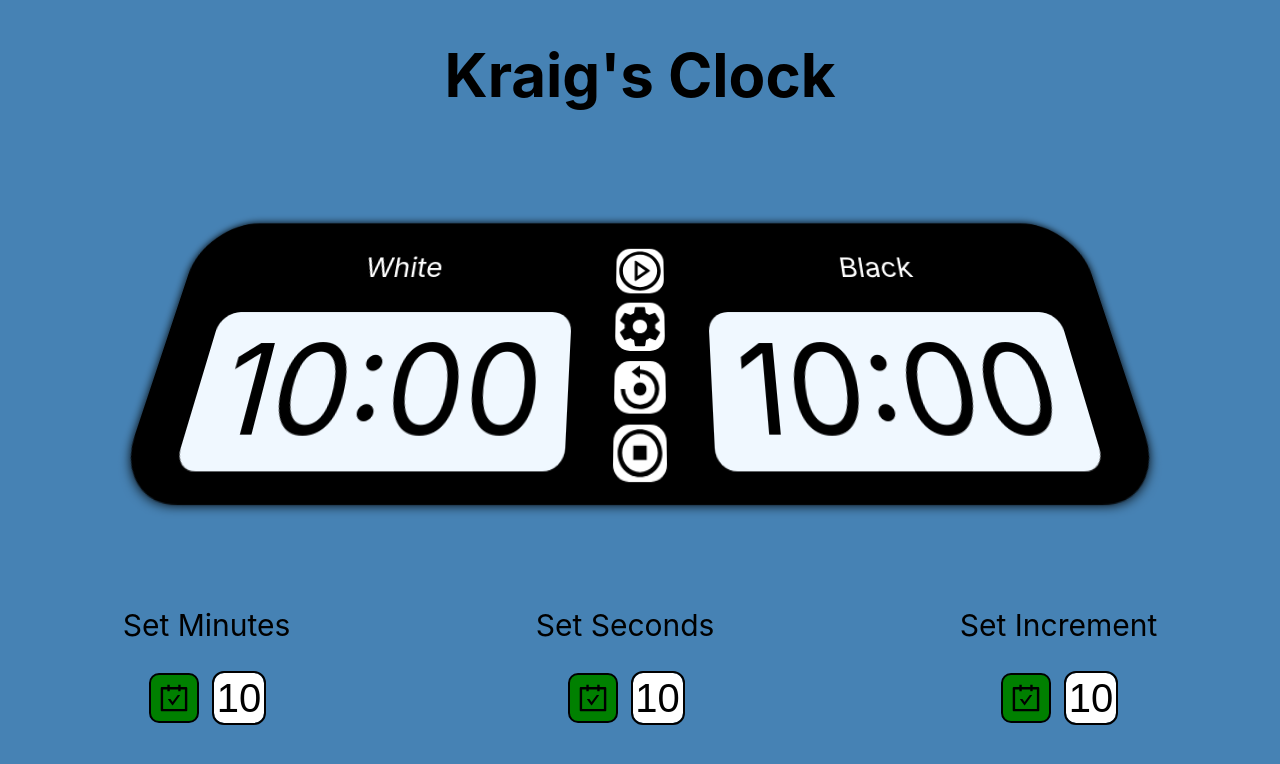
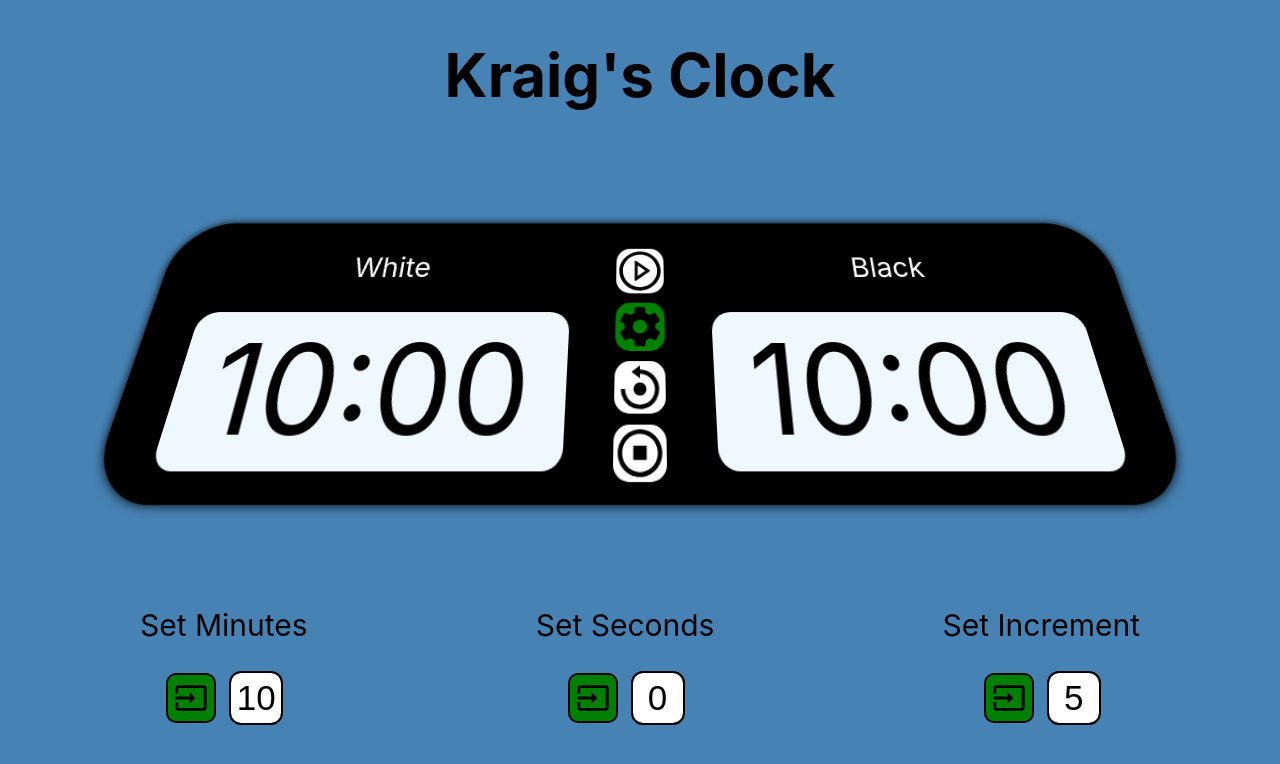
Before and after one commit to kraig-hebert/Chess-Clock, a React (Create React App) app in the folder React/chess-clock/: page / in a window 1280 px wide. Shown: the top 764 px of the page. Built offline with nearby package versions, Linux system fonts and the light colour scheme.

Commit message:
fixed update gameType and tempGameType logic. play pause color change setup.

```diff
--- a/React/chess-clock/src/App.js
+++ b/React/chess-clock/src/App.js
@@ -2,8 +2,12 @@ import './App.css';
 import Header from './components/header/Header';
 import Clock from './components/clock/Clock';
 import Footer from './components/footer/Footer';
+import { useStateContext } from './contexts/ContextProvider';
+import React from 'react';
 
 function App() {
+  const { turn } = useStateContext();
+
   return (
     <div className="App">
       <Header />
--- a/React/chess-clock/src/components/clock/clock.css
+++ b/React/chess-clock/src/components/clock/clock.css
@@ -1,5 +1,6 @@
 .clock {
-  width: 950px;
+  width: 90%;
+  max-width: 1000px;
   height: 275px;
   background: black;
   transform: perspective(25px) rotateX(1deg);
--- a/React/chess-clock/src/components/clock/clockButtons/ClockButtons.jsx
+++ b/React/chess-clock/src/components/clock/clockButtons/ClockButtons.jsx
@@ -1,14 +1,28 @@
 import React from 'react';
 import './clockButtons.css';
 import ClockButton from './clockButton/ClockButton';
-import { AiOutlinePlayCircle } from 'react-icons/ai';
+import { AiOutlinePlayCircle, AiOutlinePauseCircle } from 'react-icons/ai';
 import { BiReset, BiStopCircle } from 'react-icons/bi';
 import { IoMdSettings } from 'react-icons/io';
+import { useStateContext } from '../../../contexts/ContextProvider';
 const ClockButtons = () => {
+  const { footerActive, paused, setPaused } = useStateContext();
   return (
     <div className="clockButtons">
-      <ClockButton props={{ text: 'play', icon: <AiOutlinePlayCircle /> }} />
-      <ClockButton props={{ text: 'settings', icon: <IoMdSettings /> }} />
+      <ClockButton
+        props={{
+          text: 'play',
+          class: !paused ? '' : 'clock-button-active',
+          icon: !paused ? <AiOutlinePlayCircle /> : <AiOutlinePauseCircle />,
+        }}
+      />
+      <ClockButton
+        props={{
+          text: 'settings',
+          class: footerActive && 'clock-button-active',
+          icon: <IoMdSettings />,
+        }}
+      />
       <ClockButton props={{ text: 'reset', icon: <BiReset /> }} />
       <ClockButton props={{ text: 'stop', icon: <BiStopCircle /> }} />
     </div>
--- a/React/chess-clock/src/components/clock/clockButtons/clockButton/ClockButton.jsx
+++ b/React/chess-clock/src/components/clock/clockButtons/clockButton/ClockButton.jsx
@@ -3,11 +3,11 @@ import './clockButton.css';
 import { useStateContext } from '../../../../contexts/ContextProvider';
 
 const ClockButton = ({ props }) => {
-  const { handleClockButton } = useStateContext();
+  const { handleClockButton, footerActive } = useStateContext();
 
   return (
     <div
-      className="clockButton"
+      className={`clockButton ${props.class}`}
       onClick={(e) => handleClockButton(e, props.text)}
     >
       {props.icon}
--- a/React/chess-clock/src/components/clock/clockButtons/clockButton/clockButton.css
+++ b/React/chess-clock/src/components/clock/clockButtons/clockButton/clockButton.css
@@ -10,9 +10,13 @@
 }
 
 .clockButton:hover {
+    background-color: yellowgreen;
+}
+
+.clockButton:active {
     background-color: green;
 }
 
-.clockButton:active {
-    background-color: yellowgreen;
+.clock-button-active {
+    background-color: green;
 }
--- a/React/chess-clock/src/components/footer/Footer.jsx
+++ b/React/chess-clock/src/components/footer/Footer.jsx
@@ -5,7 +5,8 @@ import FooterInput from './footerInput/FooterInput';
 import { useStateContext } from '../../contexts/ContextProvider';
 
 const Footer = () => {
-  const { footerActive } = useStateContext();
+  const { footerActive, gameType, tempGameType, settingsChanged } =
+    useStateContext();
   return (
     <>
       {footerActive ? (
@@ -13,22 +14,40 @@ const Footer = () => {
           <div className="input-group">
             <p>Set Minutes</p>
             <div className="input-item">
-              <FooterButton text="Set Minutes" />
-              <FooterInput />
+              <FooterButton text="minutes" />
+              <FooterInput
+                props={{
+                  text: 'minutes',
+                  value: tempGameType.minutes,
+                  class: settingsChanged.minutes,
+                }}
+              />
             </div>
           </div>
           <div className="input-group">
             <p>Set Seconds</p>
             <div className="input-item">
-              <FooterButton text="Set Seconds" />
-              <FooterInput />
+              <FooterButton text="seconds" />
+              <FooterInput
+                props={{
+                  text: 'seconds',
+                  value: tempGameType.seconds,
+                  class: settingsChanged.seconds,
+                }}
+              />
             </div>
           </div>
           <div className="input-group">
             <p>Set Increment</p>
             <div className="input-item">
-              <FooterButton text="Set Incremenet" />
-              <FooterInput />
+              <FooterButton text="increment" />
+              <FooterInput
+                props={{
+                  text: 'increment',
+                  value: tempGameType.increment,
+                  class: settingsChanged.increment,
+                }}
+              />
             </div>
           </div>
         </div>
--- a/React/chess-clock/src/components/footer/footer.css
+++ b/React/chess-clock/src/components/footer/footer.css
@@ -1,9 +1,10 @@
 .footer {
     height: 200px;
-    width: 100%;
+    width: 90%;
+    max-width: 1000px;
     display: flex;
     align-items: center;
-    justify-content: space-around;
+    justify-content: space-between;
     padding-bottom: 50px;
 }
 
--- a/React/chess-clock/src/components/footer/footerButton/FooterButton.jsx
+++ b/React/chess-clock/src/components/footer/footerButton/FooterButton.jsx
@@ -1,11 +1,16 @@
 import React from 'react';
 import './footerButton.css';
-import { AiOutlineCarryOut } from 'react-icons/ai';
+import { MdOutlineInput } from 'react-icons/md';
+import { useStateContext } from '../../../contexts/ContextProvider';
 
-const FooterButton = () => {
+const FooterButton = ({ text }) => {
+  const { gameType, setGameType, tempGameType } = useStateContext();
   return (
-    <button className="footerButton">
-      <AiOutlineCarryOut />
+    <button
+      className="footerButton"
+      onClick={(e) => setGameType({ ...gameType, [text]: tempGameType[text] })}
+    >
+      <MdOutlineInput />
     </button>
   );
 };
--- a/React/chess-clock/src/components/footer/footerInput/FooterInput.jsx
+++ b/React/chess-clock/src/components/footer/footerInput/FooterInput.jsx
@@ -1,14 +1,17 @@
 import React from 'react';
 import './footerInput.css';
+import { useStateContext } from '../../../contexts/ContextProvider';
 
-const FooterInput = () => {
+const FooterInput = ({ props }) => {
+  const { handleInputChange } = useStateContext();
   return (
     <>
       <input
         type="text"
-        defaultValue="10"
-        className="footerInput"
+        defaultValue={props.value}
+        className={`footerInput ${props.class}`}
         maxLength="2"
+        onChange={(e) => handleInputChange(e, props.text)}
       />
     </>
   );
--- a/React/chess-clock/src/components/footer/footerInput/footerInput.css
+++ b/React/chess-clock/src/components/footer/footerInput/footerInput.css
@@ -2,7 +2,7 @@ input[type="text"] {
     border: none;
     width: 50px;
     height: 50px;
-    font-size: 40px;
+    font-size: 35px;
     text-align: center;
     outline: 2px black solid;
     border-radius: 10px;
@@ -11,9 +11,10 @@ input[type="text"] {
 }
 
 input[type="text"]:focus {
-    border: none;
+    outline: 2px red solid;
+}
+
+.value-changed {
+    background-color: red;
     color: white;
-    background-color: black;
-
-
 }
--- a/React/chess-clock/src/contexts/ContextProvider.js
+++ b/React/chess-clock/src/contexts/ContextProvider.js
@@ -4,17 +4,74 @@ const stateContext = createContext();
 
 export const ContextProvider = ({ children }) => {
   const [footerActive, setFooterActive] = useState(true);
+  const [turn, setTurn] = useState(true);
+  const [paused, setPaused] = useState(false);
+  const [whiteClock, setWhiteClock] = useState(new Date(0, 0, 0, 0, 10, 0));
+  const [blackClock, setBlackClock] = useState(new Date(0, 0, 0, 0, 10, 0));
+  const [gameType, setGameType] = useState({
+    minutes: 10,
+    seconds: 0,
+    increment: 5,
+  });
+  const [tempGameType, setTempGameType] = useState({
+    minutes: 10,
+    seconds: 0,
+    increment: 5,
+  });
+  const [settingsChanged, setSettingsChanged] = useState({
+    minutes: '',
+    seconds: '',
+    increment: '',
+  });
 
   const handleClockButton = (e, text) => {
-    console.log(e);
     if (text === 'settings') setFooterActive(!footerActive);
+    else if (text === 'play') setPaused(!paused);
   };
+
+  const handleKeyDown = (event) => {
+    if (event.code === 'Enter') setTurn(!turn);
+    else console.log(event.code);
+  };
+
+  const handleInputChange = (e, text) => {
+    setTempGameType({ ...tempGameType, [text]: e.target.value });
+    console.log(tempGameType);
+    console.log('this');
+    parseFloat(gameType.minutes) === parseFloat(tempGameType.minutes)
+      ? setSettingsChanged({ ...settingsChanged, [text]: '' })
+      : setSettingsChanged({ ...settingsChanged, [text]: 'value-changed' });
+  };
+
+  useEffect(() => {
+    window.addEventListener('keydown', handleKeyDown);
+    return () => window.removeEventListener('keydown', handleKeyDown);
+  }, [turn]);
+
+  /* this use effect allows to to track difference in game and tempGame for testing NOT NECESSARY */
+  useEffect(() => {
+    console.log(gameType);
+    console.log(tempGameType);
+    console.log(settingsChanged);
+  }, [gameType, tempGameType]);
+
   return (
     <stateContext.Provider
       value={{
         footerActive,
         setFooterActive,
         handleClockButton,
+        handleKeyDown,
+        turn,
+        setTurn,
+        gameType,
+        setGameType,
+        paused,
+        setPaused,
+        handleInputChange,
+        tempGameType,
+        settingsChanged,
+        setSettingsChanged,
       }}
     >
       {children}
```
Also changed, not shown: React/chess-clock/public/manifest.json.
